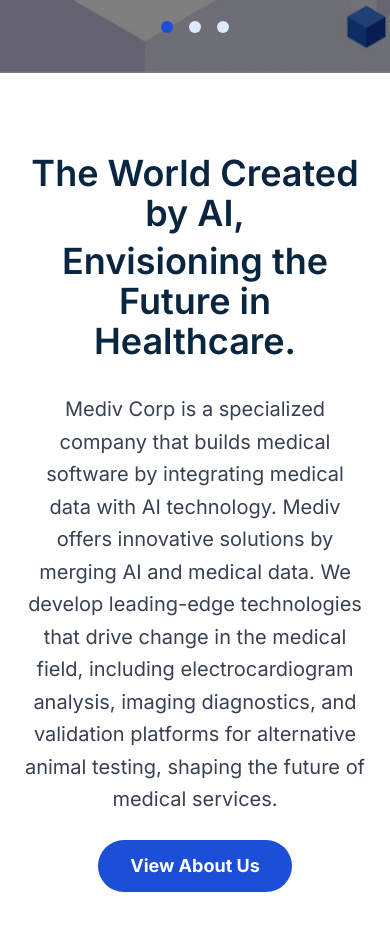
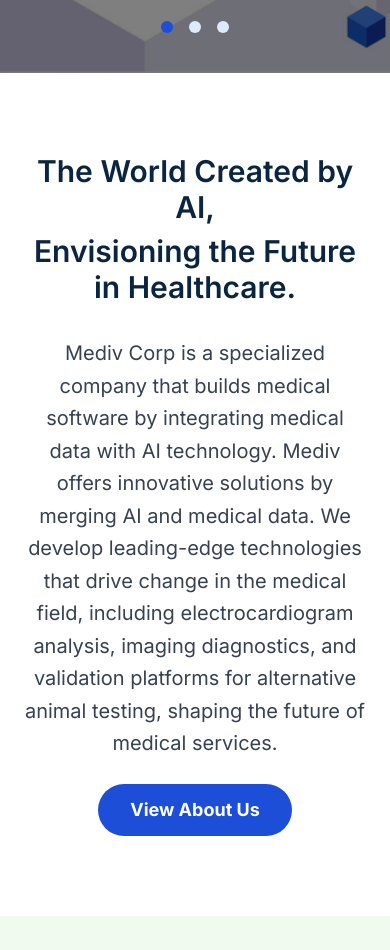
Before and after one commit to hi-rachel/mediv, a Next.js app: page /en in a window 390 px wide. Shown: the part 779-1729 px from the top of the page. Built offline with nearby package versions, Linux system fonts and the light colour scheme.

Commit message:
feat(home): 타이핑 애니메이션 언어별 타이핑, 지연 속도 설정

```diff
--- a/app/[locale]/common/home/animation/InViewAnimationIntroSection.tsx
+++ b/app/[locale]/common/home/animation/InViewAnimationIntroSection.tsx
@@ -1,14 +1,19 @@
-import React, { useEffect, useRef } from "react";
+import { useEffect, useRef } from "react";
 import { motion, useAnimation, useInView } from "framer-motion";
 import InViewTypingAnimation from "./InViewTypingAnimation";
-import { useTranslations } from "next-intl";
+import { useTranslations, useLocale } from "next-intl";
 import { Link } from "@/i18n/routing";
 
 const InViewAnimationIntroSection: React.FC = () => {
   const t = useTranslations("Home");
+  const locale = useLocale();
   const controls = useAnimation();
   const ref = useRef(null);
   const isInView = useInView(ref, { amount: 0.3, once: true });
+
+  // 언어별 타이핑, 지연 속도 설정
+  const typingSpeed = locale === "ko" ? 70 : 70;
+  const delay = locale === "ko" ? 800 : 1100;
 
   useEffect(() => {
     if (isInView) {
@@ -27,18 +32,18 @@
     >
       <div className="container mx-auto px-6">
         <div className="max-w-4xl mx-auto text-center" ref={ref}>
-          <div className="md:text-5xl text-4xl font-semibold text-primary mb-8">
+          <div className="md:text-5xl text-3xl font-semibold text-primary mb-8">
             <InViewTypingAnimation
               text={t("title1")}
-              speed={70}
+              speed={typingSpeed}
               isInView={isInView}
             />
             <br />
             <p className="md:mt-4 mt-2">
               <InViewTypingAnimation
                 text={t("title2")}
-                delay={800}
-                speed={70}
+                delay={delay}
+                speed={typingSpeed}
                 isInView={isInView}
               />
             </p>
```
